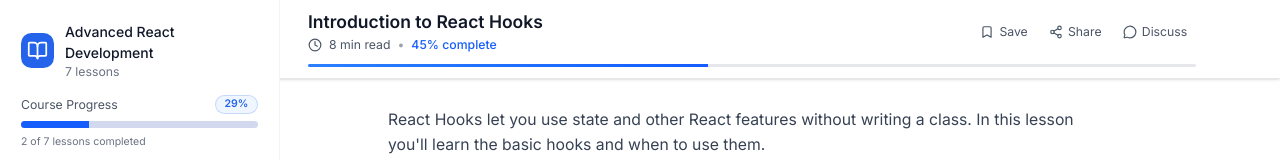
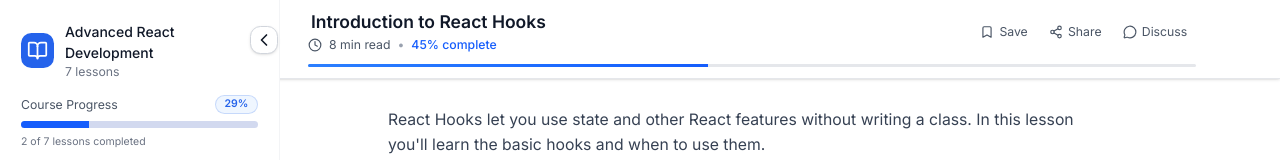
Before and after one commit to zahid-afridi/LearnMaster, a Next.js app: page /courses/1 in a window 1280 px wide. Shown: the top 160 px of the page. Built offline with nearby package versions, Linux system fonts and the light colour scheme.

Commit message:
'responsiveSidebar'

```diff
--- a/src/components/Reader/LessonHeader.tsx
+++ b/src/components/Reader/LessonHeader.tsx
@@ -70,7 +70,7 @@ export function LessonHeader({
         <div className="flex items-center justify-between gap-4">
           {/* Left Side - Title & Meta */}
           <div className="flex-1 min-w-0">
-            <h1 className="text-lg sm:text-xl font-semibold text-gray-900 line-clamp-2 leading-tight">
+            <h1 className="text-lg sm:text-xl ml-[3px] font-semibold text-gray-900 line-clamp-2 leading-tight">
               {title}
             </h1>
             <div className="flex items-center gap-2 mt-1 text-sm text-gray-600">
--- a/src/components/Reader/LessonSidebar.tsx
+++ b/src/components/Reader/LessonSidebar.tsx
@@ -72,6 +72,7 @@ export function LessonSidebar({
   return (
     <div className="w-72 sm:w-80 bg-white border-r border-gray-100 h-screen sticky top-0 flex flex-col">
       {/* Course Header */}
+
       <div className="p-4 sm:p-6 border-b border-gray-100">
         <div className="flex items-center gap-3 mb-4">
           <div className="w-9 h-9 sm:w-10 sm:h-10 bg-[#2563EB] rounded-lg flex items-center justify-center">
--- a/src/components/Reader/View.tsx
+++ b/src/components/Reader/View.tsx
@@ -5,7 +5,7 @@ import { LessonHeader } from "./LessonHeader";
 import { LessonContent } from "./LessonContent";
 import { NotesSection } from "./NotesSection";
 import { LessonNavigation } from "./LessonNavigation";
-import { Menu } from "lucide-react";
+import { Menu, ChevronLeft, ChevronRight } from "lucide-react";
 
 const courseData = {
   title: "Advanced React Development",
@@ -103,6 +103,7 @@ export default function View() {
   const [completedLessons, setCompletedLessons] = useState(2);
   const [notes, setNotes] = useState('');
   const [mobileSidebarOpen, setMobileSidebarOpen] = useState(false);
+  const [desktopSidebarOpen, setDesktopSidebarOpen] = useState(true);
 
   const currentLesson = courseData.lessons.find(lesson => lesson.id === currentLessonId);
   const currentLessonIndex = courseData.lessons.findIndex(lesson => lesson.id === currentLessonId);
@@ -156,12 +157,36 @@ export default function View() {
         <div></div>
       </div>
 
+      {/* Desktop Sidebar Toggle Button */}
+      <button
+        onClick={() => setDesktopSidebarOpen(!desktopSidebarOpen)}
+        className="hidden lg:block fixed top-4 left-5 z-50 p-[3px] bg-white border border-gray-300 rounded-lg shadow-sm hover:bg-gray-50 transition-colors"
+        style={{
+          left: desktopSidebarOpen ? '250px' : '16px',
+          transition: 'left 0.3s ease-in-out',
+          marginTop:'12px'
+        }}
+      >
+        {desktopSidebarOpen ? <ChevronLeft size={20} /> : <ChevronRight size={20} />}
+      </button>
+
+      {/* Sidebar */}
       <div
-        className={`fixed lg:static inset-y-0 left-0 bg-white z-50 transform
+        className={`fixed lg:static inset-y-0 left-0 bg-white z-40 transform
           ${mobileSidebarOpen ? "translate-x-0" : "-translate-x-full"}
-          lg:translate-x-0 transition-transform duration-200 ease-in-out w-64 border-r
-          flex xs:flex-row lg:flex-col`}
+          lg:translate-x-0 transition-all duration-300 ease-in-out border-r
+          flex xs:flex-row lg:flex-col
+          ${desktopSidebarOpen ? 'lg:w-64' : 'lg:w-0 lg:overflow-hidden'}
+          w-64`}
       >
+
+        {/* close mutton - mobile only */}
+        <div className="lg:hidden mt-[17] ml-[5px] text-[20px] p-2 border-b">
+          <button onClick={() => setMobileSidebarOpen(false)}>
+            ✕
+          </button>
+        </div>
+
         <LessonSidebar
           courseTitle={courseData.title}
           totalLessons={courseData.lessons.length}
@@ -173,7 +198,7 @@ export default function View() {
       </div>
 
       {/* Main Content */}
-      <div className="flex-1 flex flex-col min-w-0">
+      <div className={`flex-1 flex flex-col min-w-0 transition-all duration-300 ease-in-out ${!desktopSidebarOpen ? 'lg:ml-0' : ''}`}>
         <LessonHeader
           title={currentLesson?.title || 'Lesson'}
           readingTime="8 min"
@@ -185,7 +210,6 @@ export default function View() {
         />
 
         <div className="flex-1 overflow-y-auto">
-          {/* <LessonContent content={sampleContent} /> */}
           <LessonContent content={sampleCourse.lessons.find(l => l.id === currentLessonId)?.content || []} />
 
           <NotesSection
```
